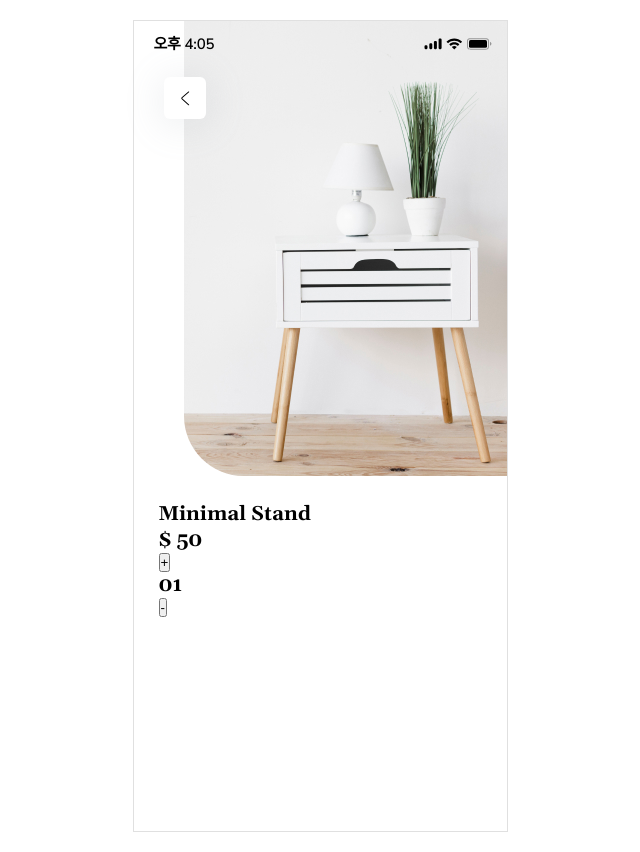
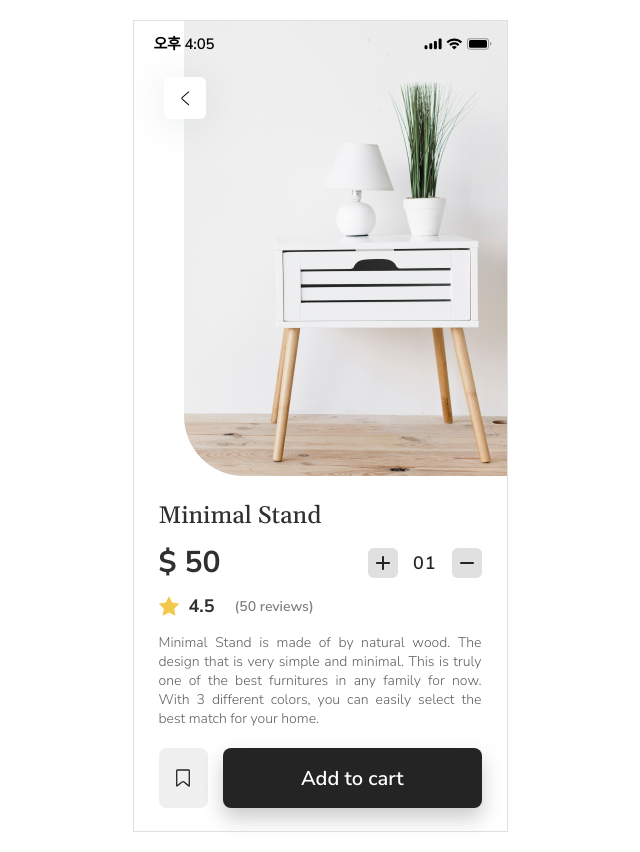
Before and after one commit to dong-geon-Lee/furniture-app-FE, a React (Vite) app: page /home/1 in a window 1280 px wide. Shown: the whole page, without its empty margins (320-960 px from the left). Built offline with nearby package versions, Linux system fonts and the light colour scheme.

Commit message:
Product 목업 퍼블리싱 완료

```diff
--- a/src/assets/index.ts
+++ b/src/assets/index.ts
@@ -26,3 +26,9 @@ export { default as frame } from "./Frame 19.svg";
 
 export { default as product1 } from "./2681826.jpg";
 export { default as back } from "./back-svgrepo-com.svg";
+
+export { default as btn1 } from "./Group 15.svg";
+export { default as btn2 } from "./Group 23.svg";
+
+export { default as star2 } from "./star2.svg";
+export { default as markers } from "./Frame 61.svg";
--- a/src/pages/Product/Product.tsx
+++ b/src/pages/Product/Product.tsx
@@ -13,7 +13,7 @@ const Product = () => {
   return (
     <S.Container>
       <S.Div className="header">
-        <S.P>{koreanTime}</S.P>
+        <S.P className="time">{koreanTime}</S.P>
         <S.Img src={A.container} alt="container" className="container1" />
       </S.Div>
       <S.Div className="product__image">
@@ -21,14 +21,37 @@ const Product = () => {
         <S.Img src={A.back} alt="product1" className="product1" />
       </S.Div>
       <S.Div className="product__info">
-        <S.H1 className="title">Minimal Stand</S.H1>
+        <S.H1 className="product__title">Minimal Stand</S.H1>
+        <S.Div className="product__box">
+          <S.H1 className="product__price">$ 50</S.H1>
+          <S.Div className="product__qty">
+            <S.Button className="product__count">
+              <S.Img src={A.btn1} alt="btn1" />
+            </S.Button>
+            <S.H2 className="product__text">01</S.H2>
+            <S.Button className="product__count">
+              <S.Img src={A.btn2} alt="btn2" />
+            </S.Button>
+          </S.Div>
+        </S.Div>
+        <S.Div className="review">
+          <S.Img src={A.star2} alt="star2" />
+          <S.H3>4.5</S.H3>
+          <S.P className="product__review">(50 reviews)</S.P>
+        </S.Div>
         <S.Div>
-          <h1>$ 50</h1>
-          <div>
-            <button>+</button>
-            <h1>01</h1>
-            <button>-</button>
-          </div>
+          <S.P className="description">
+            Minimal Stand is made of by natural wood. The design that is very
+            simple and minimal. This is truly one of the best furnitures in any
+            family for now. With 3 different colors, you can easily select the
+            best match for your home.
+          </S.P>
+          <S.Div className="product__click">
+            <S.Button className="product__markers">
+              <S.Img src={A.markers} alt="markers" className="markers" />
+            </S.Button>
+            <S.Button className="product__cart">Add to cart</S.Button>
+          </S.Div>
         </S.Div>
       </S.Div>
     </S.Container>
--- a/src/pages/Product/styles.ts
+++ b/src/pages/Product/styles.ts
@@ -29,14 +29,58 @@ export const Div = styled.div`
     margin-top: 2.5rem;
     padding: 0 2.5rem;
   }
+
+  &.product__box {
+    display: flex;
+    justify-content: space-between;
+    align-items: center;
+    margin: 1.1rem 0;
+  }
+
+  &.product__qty {
+    display: flex;
+    align-items: center;
+    gap: 1.5rem;
+  }
+
+  &.review {
+    display: flex;
+    align-items: center;
+    gap: 1rem;
+    margin-bottom: 1.5rem;
+  }
+
+  &.product__click {
+    display: flex;
+    justify-content: space-between;
+    align-items: center;
+    margin-top: 2rem;
+    width: 100%;
+    height: 6rem;
+    gap: 1.5rem;
+  }
 `;
 
 export const H1 = styled.h1`
-  &.title {
+  &.product__title {
+    color: #303030;
+    font-family: "Gelasio";
+    font-size: 2.4rem;
+    font-weight: 500;
+    line-height: normal;
+  }
+
+  &.product__price {
+    color: #303030;
+    font-family: "Nunito Sans";
+    font-size: 3rem;
+    font-weight: 700;
+    line-height: normal;
   }
 `;
 
 export const P = styled.p`
+  &.time {
     color: #000;
     text-align: center;
     font-family: "Nunito Sans", sans-serif;
@@ -44,6 +88,24 @@ export const P = styled.p`
     font-weight: 600;
     line-height: 1.8rem;
     letter-spacing: -0.16px;
+  }
+
+  &.product__review {
+    color: #808080;
+    font-family: "Nunito Sans";
+    font-size: 1.4rem;
+    font-weight: 600;
+    line-height: normal;
+  }
+
+  &.description {
+    color: #606060;
+    text-align: justify;
+    font-family: "Nunito Sans";
+    font-size: 1.4rem;
+    font-weight: 300;
+    line-height: normal;
+  }
 `;
 
 export const Box = styled.div`
@@ -67,7 +129,6 @@ export const Image = styled.div<IProps>`
 `;
 
 export const Img = styled.img`
-  /* position: absolute; */
   &.product1 {
     position: absolute;
     top: 4.5%;
@@ -84,4 +145,83 @@ export const Img = styled.img`
       cursor: pointer;
     }
   }
+
+  &.star2 {
+    width: 2rem;
+    height: 2rem;
+    object-fit: cover;
+    display: block;
+  }
+
+  &.markers {
+    width: 100%;
+    height: 100%;
+    object-fit: cover;
+    display: block;
+  }
 `;
+
+export const Button = styled.button`
+  &.product__count {
+    width: 3rem;
+    height: 3rem;
+    font-family: inherit;
+    font-size: inherit;
+    display: flex;
+    align-items: center;
+    justify-content: center;
+    background-color: rgba(224, 224, 224, 1);
+    border: none;
+    border-radius: 0.6rem;
+    cursor: pointer;
+  }
+
+  &.product__cart {
+    border-radius: 0.8rem;
+    background: #242424;
+    box-shadow: 0 1rem 2rem 0 rgba(48, 48, 48, 0.25);
+    width: 100%;
+    height: 6rem;
+    color: #fff;
+    text-align: center;
+    font-family: Nunito Sans;
+    font-size: 2rem;
+    font-weight: 600;
+    line-height: normal;
+    border: none;
+    cursor: pointer;
+  }
+
+  &.product__markers {
+    display: flex;
+    justify-content: center;
+    align-items: center;
+    border-radius: 0.8rem;
+    border: none;
+    padding: 0.4rem;
+    width: 6rem;
+    height: 6rem;
+    cursor: pointer;
+  }
+`;
+
+export const H2 = styled.h2`
+  &.product__text {
+    color: #242424;
+    font-family: "Nunito Sans";
+    font-size: 1.8rem;
+    font-weight: 600;
+    line-height: normal;
+    letter-spacing: 1px;
+  }
+`;
+
+export const H3 = styled.h3`
+  color: #303030;
+  font-family: "Nunito Sans";
+  font-size: 1.8rem;
+  font-style: normal;
+  font-weight: 700;
+  line-height: normal;
+  margin-right: 1rem;
+`;
```
Lines whose indentation alone changed are shown as unchanged.
